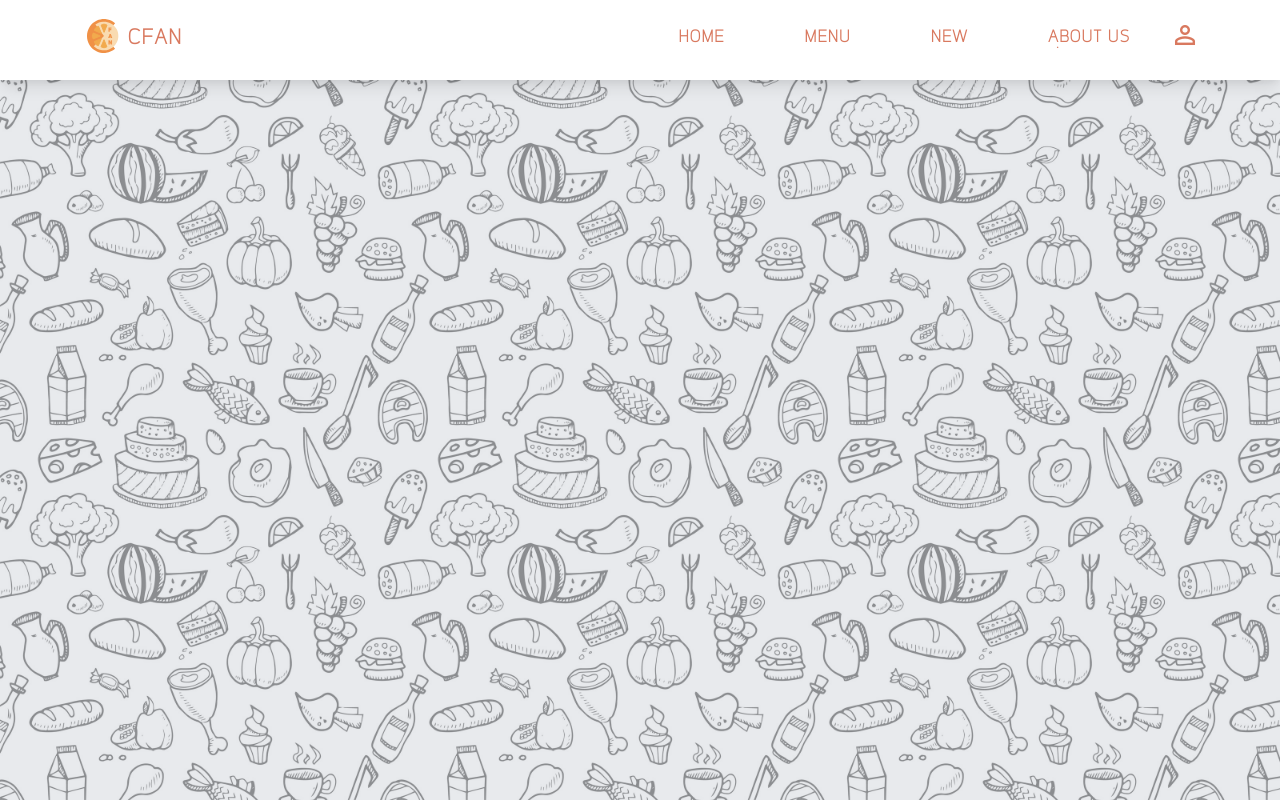
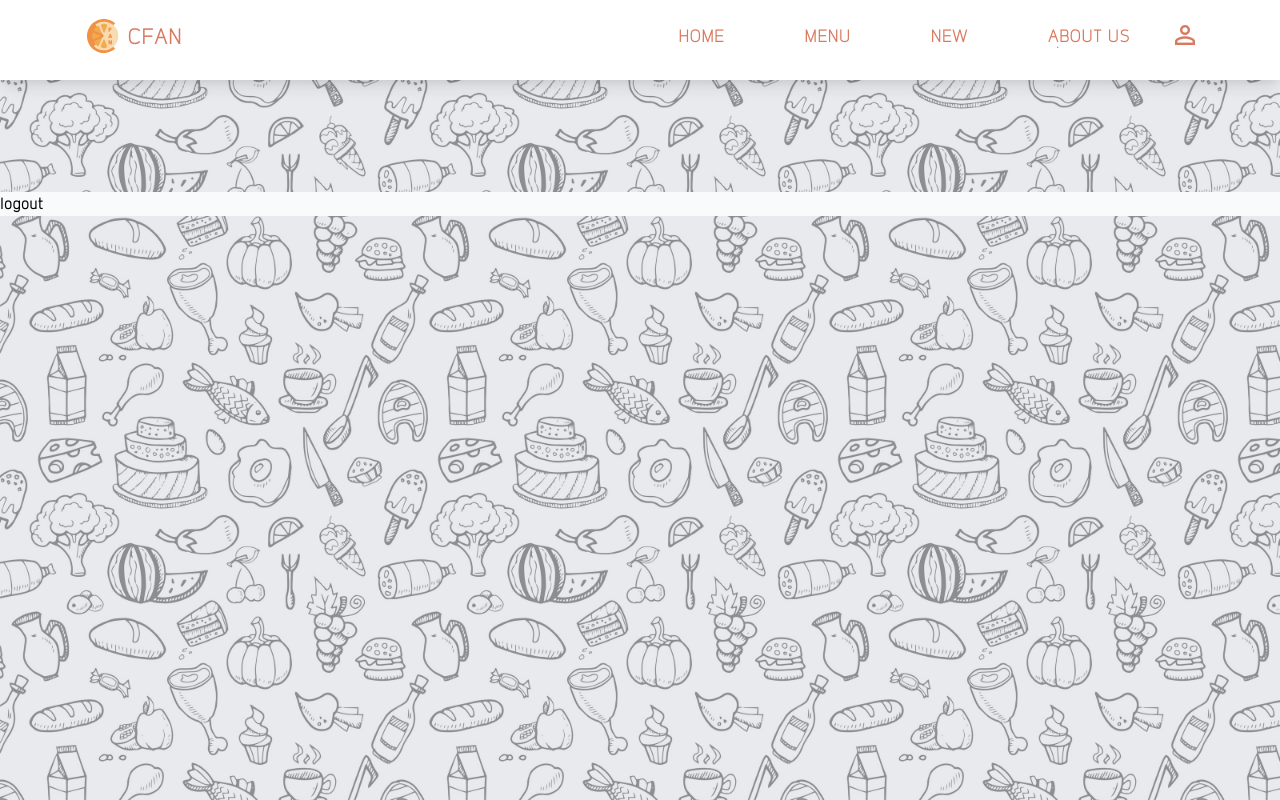
Before and after one commit to INT222-13-49-129/-INT222_Integrated_Project_Front-End, a Nuxt app: page /user in a window 1280 px wide. Built offline with nearby package versions, Linux system fonts and the light colour scheme; no server answers.

Commit message:
[Update] user index.vue

```diff
--- a/pages/signin.vue
+++ b/pages/signin.vue
@@ -51,6 +51,7 @@
                 required
                 placeholder="your password"
                 :type="showpass ? 'password' : 'text'"
+                @keyup.enter="submitFrom()"
                 @keyup="validate.from ? '' : validateFrom()"
               />
               <br />
@@ -117,12 +118,10 @@ export default {
           const response = await this.$auth.loginWith('local', {
             data: formData
           })
-          console.log(response)
           if (response.data.success) {
             this.$router.replace('/user')
           }
         } catch (err) {
-          console.log(err);
           this.validate.from = false
           this.login.password = ''
           const status = err.response?.data?.status
--- a/pages/user/index.vue
+++ b/pages/user/index.vue
@@ -1,8 +1,22 @@
 <template>
-<div>user</div>
+    <div class="mt-48 bg-gray-50">
+        <div>{{ user }}</div>
+        <button @click="logout()">logout</button>
+    </div>
 </template>
 <script>
 export default {
-  middleware: ['auth'],
+    middleware: ['auth'],
+    data() {
+        return {
+            user: this.$auth.user
+        }
+    },
+    methods: {
+        logout() {
+            this.$auth.logout()
+            this.$router.replace('/')
+        }
+    },
 }
 </script>
```
